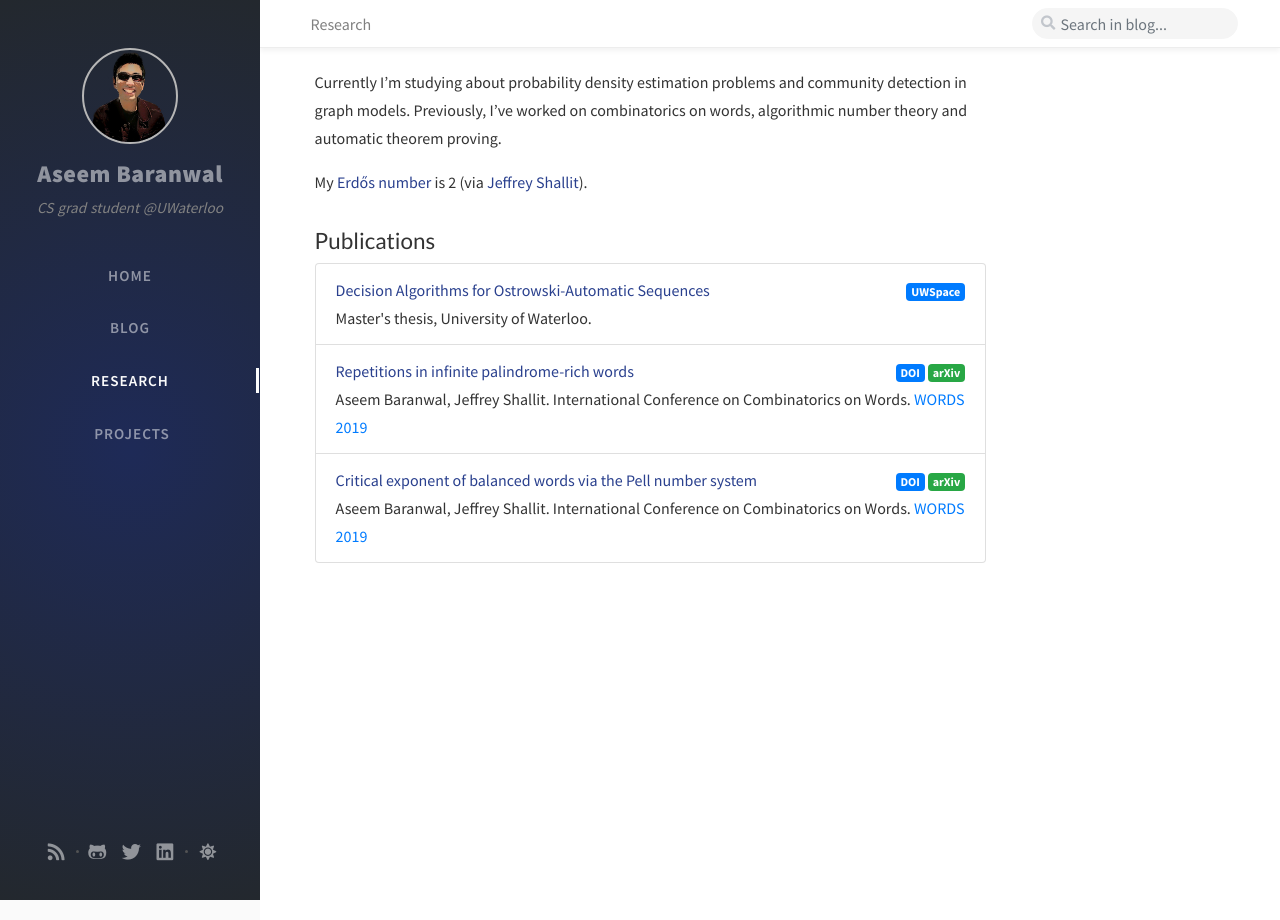
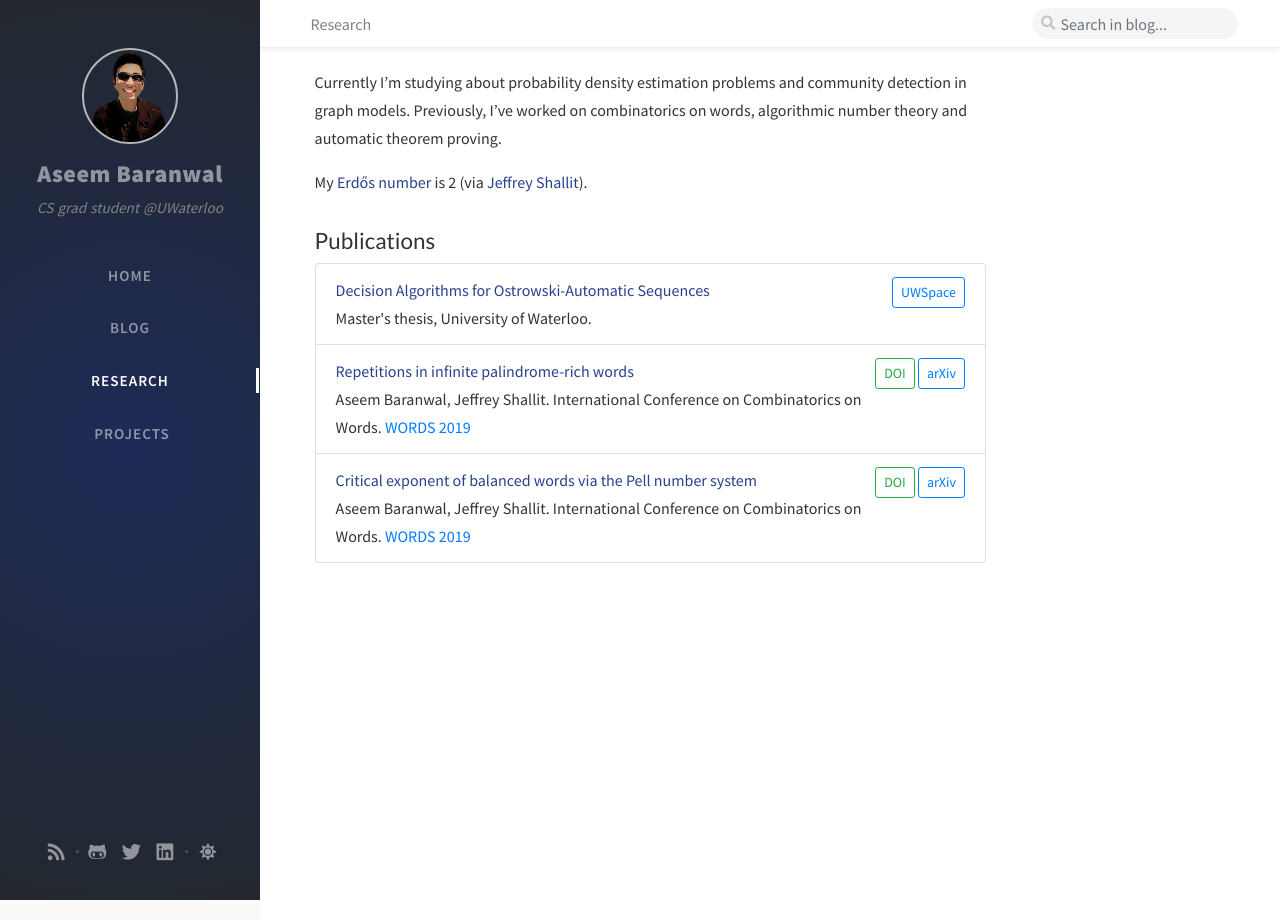
Before and after one commit to aseemrb/aseemrb.github.io, a Jekyll site: the page built from tabs/research.md, in a window 1280 px wide. Built offline with Jekyll 4.4.1, drawn with Linux system fonts in a browser that asks for light colours; nearby versions of some CDN libraries; comment, search, counter and statistics services are not loaded.

Commit message:
outline buttons

```diff
--- a/tabs/research.md
+++ b/tabs/research.md
@@ -13,7 +13,7 @@ My <a href="https://en.wikipedia.org/wiki/Erdős_number">Erdős number</a> is 2
   <li class="list-group-item">
     <span><a href="http://hdl.handle.net/10012/15845">Decision Algorithms for Ostrowski-Automatic Sequences</a></span>
     <span class="float-right">
-      <a class="badge badge-primary btn-primary" href="http://hdl.handle.net/10012/15845">UWSpace</a>
+      <a class="btn btn-sm btn-outline-primary" href="http://hdl.handle.net/10012/15845">UWSpace</a>
     </span>
     <br>
     Master's thesis, University of Waterloo.
@@ -21,8 +21,8 @@ My <a href="https://en.wikipedia.org/wiki/Erdős_number">Erdős number</a> is 2
   <li class="list-group-item">
     <span><a href="https://doi.org/10.1007/978-3-030-28796-2_7">Repetitions in infinite palindrome-rich words</a></span>
     <span class="float-right">
-      <a class="badge badge-primary btn-primary" href="https://doi.org/10.1007/978-3-030-28796-2_7">DOI</a>
-      <a class="badge badge-success" href="https://arxiv.org/abs/1904.10028">arXiv</a>
+      <a class="btn btn-sm btn-outline-success" href="https://doi.org/10.1007/978-3-030-28796-2_7">DOI</a>
+      <a class="btn btn-sm btn-outline-primary" href="https://arxiv.org/abs/1904.10028">arXiv</a>
     </span>
     <br>
     Aseem Baranwal, Jeffrey Shallit. International Conference on Combinatorics on Words.
@@ -31,16 +31,14 @@ My <a href="https://en.wikipedia.org/wiki/Erdős_number">Erdős number</a> is 2
   <li class="list-group-item">
     <span><a href="https://doi.org/10.1007/978-3-030-28796-2_6">Critical exponent of balanced words via the Pell number system</a></span>
     <span class="float-right">
-      <a class="badge badge-primary" href="https://doi.org/10.1007/978-3-030-28796-2_6">DOI</a>
-      <a class="badge badge-success" href="https://arxiv.org/abs/1902.00503">arXiv</a>
+      <a class="btn btn-sm btn-outline-success" href="https://doi.org/10.1007/978-3-030-28796-2_6">DOI</a>
+      <a class="btn btn-sm btn-outline-primary" href="https://arxiv.org/abs/1902.00503">arXiv</a>
     </span>
     <br>
     Aseem Baranwal, Jeffrey Shallit. International Conference on Combinatorics on Words.
     <a href="https://doi.org/10.1007/978-3-030-28796-2">WORDS 2019</a>
   </li>
 </ul>
-
-<br>
 
 <!-- ## Manuscripts
 <ul class="list-group">
```
